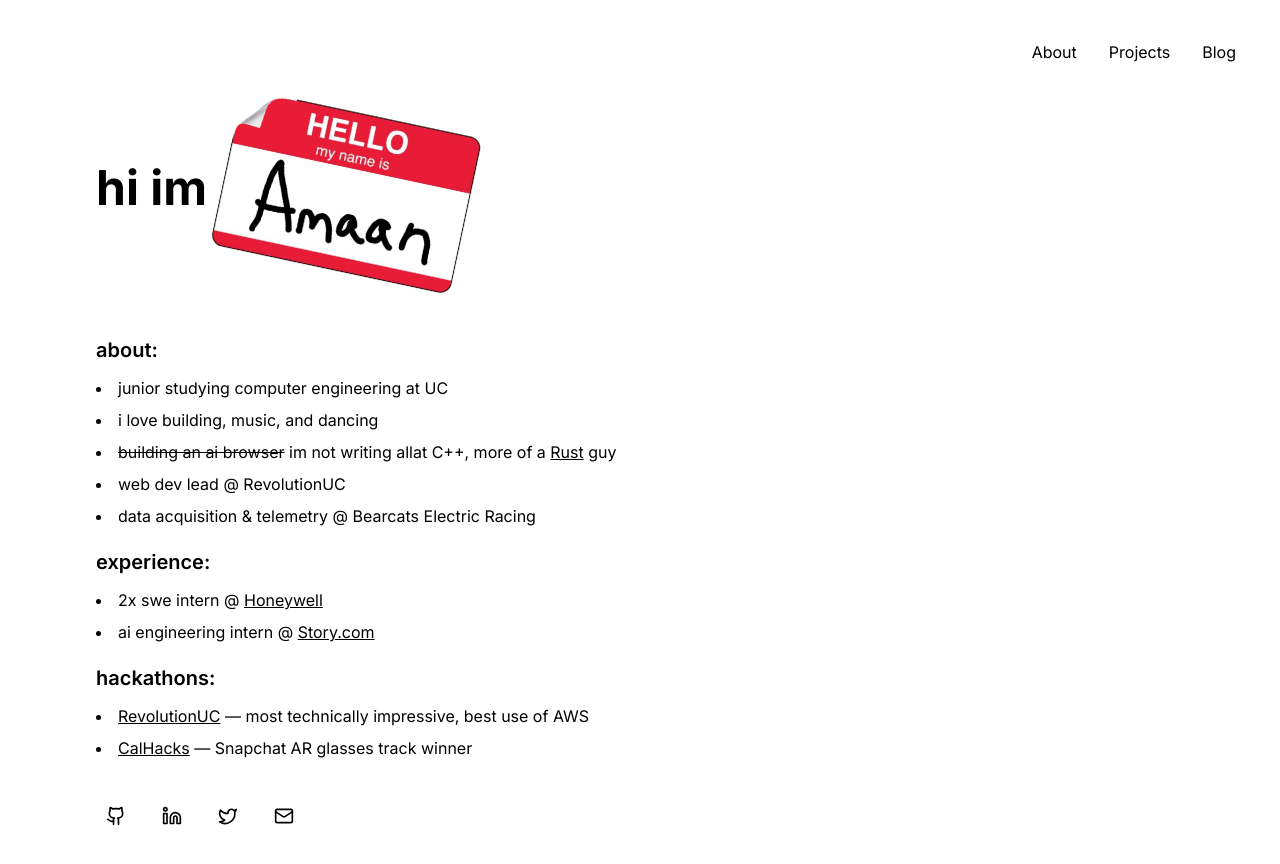
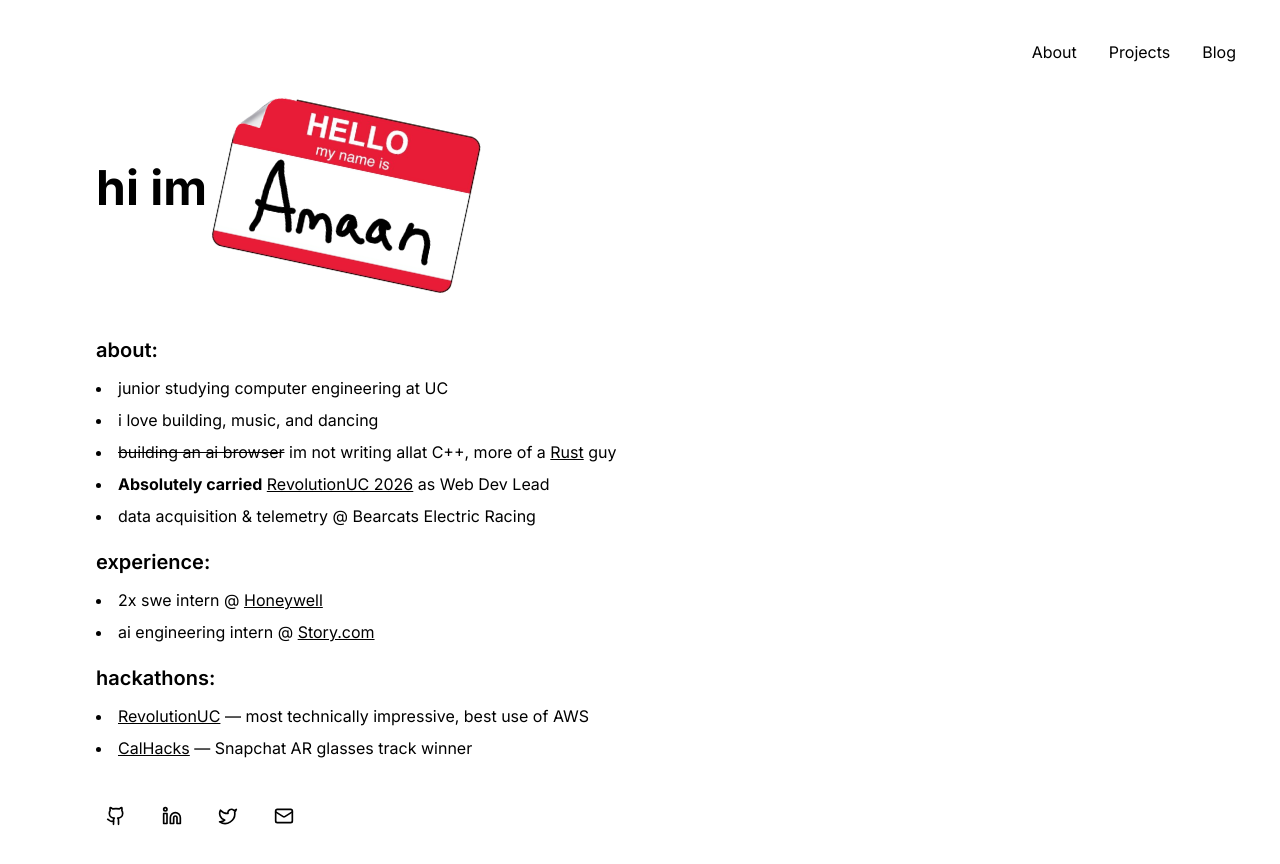
Before and after one commit to AmaanBilwar/personal-website, a Next.js app: page / in a window 1280 px wide. Shown: the top 864 px of the page. Built offline with nearby package versions, Linux system fonts and the light colour scheme.

Commit message:
update: revuc web lead line

```diff
--- a/src/app/page.tsx
+++ b/src/app/page.tsx
@@ -37,7 +37,7 @@
                   </a>{" "}
                   guy
                 </li>
-                <li>web dev lead @ RevolutionUC</li>
+                <li><span className="font-bold">Absolutely carried</span> <a className="underline" href="https://www.revolutionuc.com" target="_blank">RevolutionUC 2026</a> as Web Dev Lead</li>
                 <li>data acquisition & telemetry @ Bearcats Electric Racing</li>
               </ul>
             </section>
```
